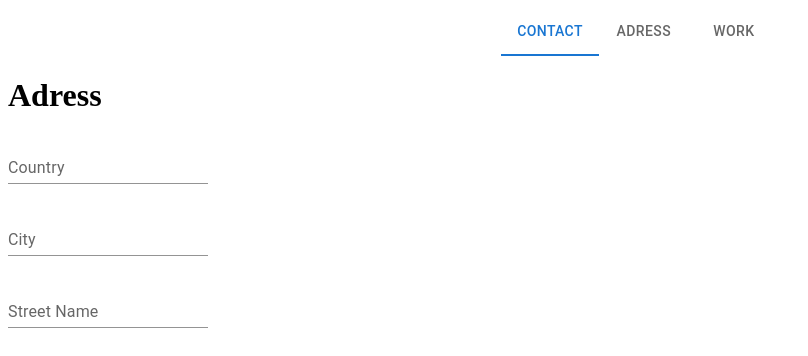
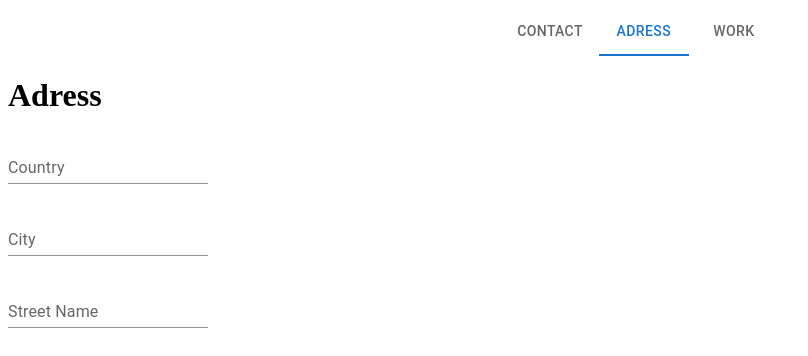
Before and after one commit to Frajdi/react-training, a React (Create React App) app: page /adress in a window 1280 px wide. Shown: the top 356 px of the page, without its empty margins (0-808 px from the left). Built offline with nearby package versions, Linux system fonts and the light colour scheme.

Commit message:
custom hook on adress

```diff
--- a/src/App.js
+++ b/src/App.js
@@ -5,7 +5,7 @@
 // import Form from "./LoginForm/Form";
 // import RestApi from "./RestApi/RestApi";
 import Contact from "./MultiPageForm/Contact";
-import Adress from "./MultiPageForm/Adress";
+import Adress from "./MultiPageForm/Adress/Adress";
 import Work from "./MultiPageForm/Work";
 import {Home} from "./MultiPageForm/Home";
 import { createBrowserRouter, RouterProvider } from "react-router-dom";
--- a/src/MultiPageForm/Adress.jsx
+++ b/src/MultiPageForm/Adress/Adress.jsx
@@ -1,22 +1,12 @@
 import { Stack, TextField } from "@mui/material";
 import { useContext } from "react";
-import { DataContext } from "./Home";
+import { DataContext } from "../Home";
+import useAdress from "./useAdress";
 
 const Adress = () => {
 
-    const { formData, setFormData } = useContext(DataContext)
-
-    const handleCountry = (e) => {
-        setFormData((prev => { return { ...prev, adress: { ...prev.adress, country: e.target.value } } }))
-    }
-
-    const handleCity = (e) => {
-        setFormData((prev => { return { ...prev, adress: { ...prev.adress, city: e.target.value } } }))
-    }
-
-    const handleStreetName = (e) => {
-        setFormData((prev => { return { ...prev, adress: { ...prev.adress, streetName: e.target.value } } }))
-    }
+    const {formData} = useContext(DataContext)
+    const {handleCountry, handleCity, handleStreetName} = useAdress()
 
     return <>
         <h1>Adress</h1>
--- /dev/null
+++ b/src/MultiPageForm/Adress/useAdress.js
@@ -0,0 +1,29 @@
+import React, { useContext } from 'react'
+import { DataContext } from '../Home'
+
+const useAdress = () => {
+
+    const { setFormData} = useContext(DataContext)
+
+
+    const handleCountry = (e) => {
+        setFormData((prev => { return { ...prev, adress: { ...prev.adress, country: e.target.value } } }))
+    }
+
+    const handleCity = (e) => {
+        setFormData((prev => { return { ...prev, adress: { ...prev.adress, city: e.target.value } } }))
+    }
+
+    const handleStreetName = (e) => {
+        setFormData((prev => { return { ...prev, adress: { ...prev.adress, streetName: e.target.value } } }))
+    }
+
+
+  return {
+    handleCountry,
+    handleCity,
+    handleStreetName
+  }
+}
+
+export default useAdress
--- a/src/MultiPageForm/Home.jsx
+++ b/src/MultiPageForm/Home.jsx
@@ -1,11 +1,12 @@
 import { createContext, useState } from "react";
 import { Tab, Tabs } from "@mui/material";
 import { Outlet } from "react-router-dom";
-import { useNavigate } from "react-router-dom";
+import { useNavigate, useMatch } from "react-router-dom";
 
 export const DataContext = createContext(null);
 
 export const Home = () => {
+
     const [formData, setFormData] = useState(
         {
             contact: {
@@ -28,7 +29,9 @@ export const Home = () => {
         });
 
 
-    const [activeTab, setActiveTab] = useState("contact");
+    const {params} = useMatch('/:path')
+
+    const [activeTab, setActiveTab] = useState(params.path);
 
     const navigate = useNavigate();
 
```
